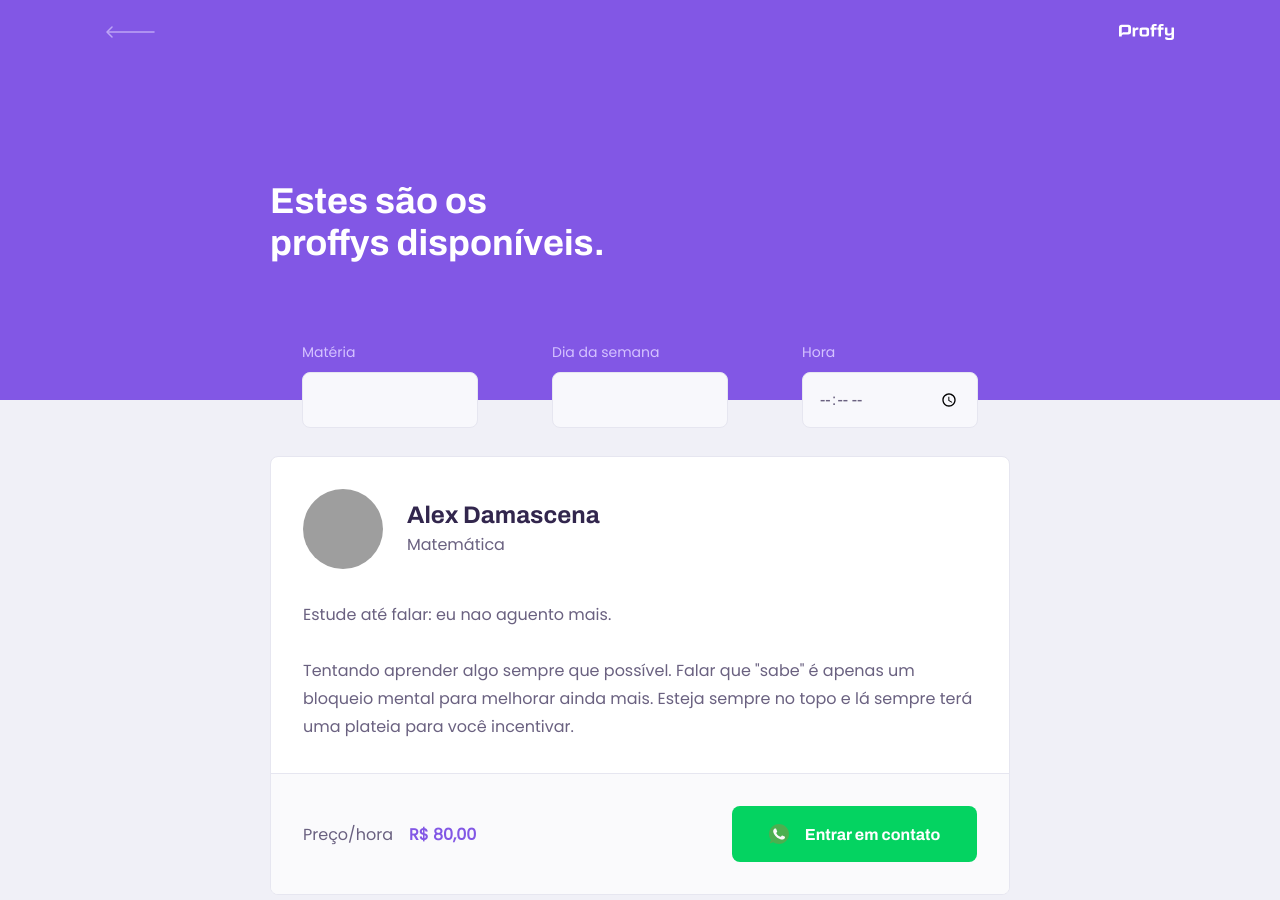
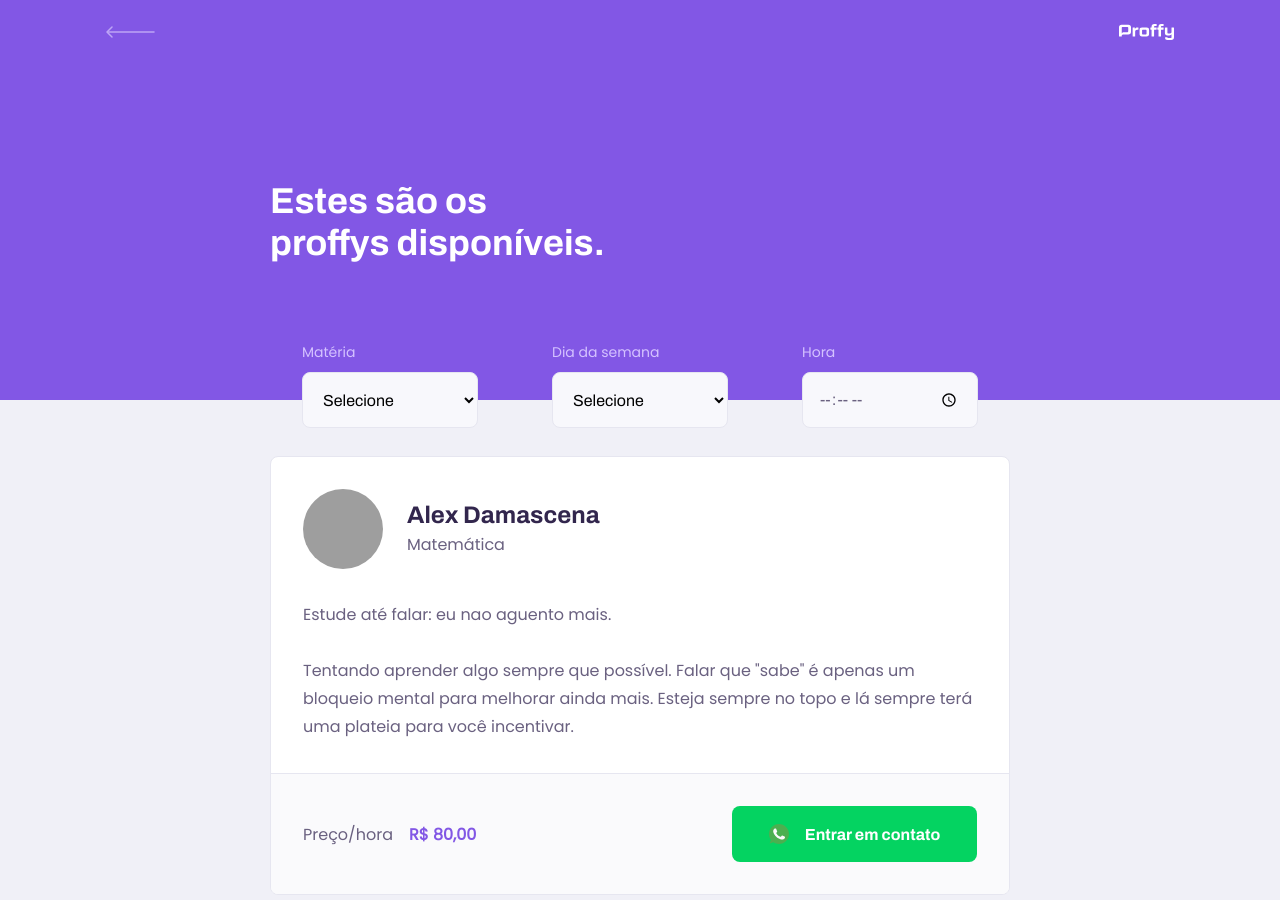
Before and after one commit to apfdamascena/NextLevelWeek-Proffy, a React (Create React App) app: page /study in a window 1280 px wide. Shown: the top 900 px of the page. Built offline with nearby package versions, Linux system fonts and the light colour scheme; grey boxes are pictures that could not be loaded.

Commit message:
refactoring some code and adding new features

```diff
--- a/src/components/Select/index.tsx
+++ b/src/components/Select/index.tsx
@@ -15,7 +15,7 @@
         <div className="select-block">
             <label htmlFor={name}>{label}</label>
             <select id= {name} {...rest}>
-                <option value = "" disabled selected hidden >Selecione uma opção</option>
+                <option value = "" disabled selected hidden >Selecione</option>
                 {options.map( (option) => {
                     return <option key = {option.value} value = {option.value}>{option.label}</option>
                 })}
--- a/src/pages/Teachers/index.tsx
+++ b/src/pages/Teachers/index.tsx
@@ -3,20 +3,49 @@
 import './teachers.css';
 import TeacherItem from '../../components/TeacherItem';
 import Input from '../../components/Input';
+import Select from '../../components/Select';
 
 export default function Teachers() {
     return (
-        <div id="page-teacher-list" className = "container">
-            <PageHeader title = "Estes são os proffys disponíveis.">
-                <form id = "search-teachers">
-                    <Input name= "subject" label = "Matéria" />
-                    <Input name= "week_day" label = "Dia da semana" />
-                    <Input type = "time" name = "time" label = "Hora" />
+        <div id="page-teacher-list" className="container">
+            <PageHeader title="Estes são os proffys disponíveis.">
+                <form id="search-teachers">
+                    <Select
+                        name="subject"
+                        label="Matéria"
+                        options={[
+                            { value: 'Artes', label: 'Artes' },
+                            { value: 'Biologia', label: 'Biologia' },
+                            { value: 'Matematica', label: 'Matematica' },
+                            { value: 'Geografia', label: 'Geografia' },
+                            { value: 'Fisica', label: 'Fisica' },
+                            { value: 'Filosofia', label: 'Filosofia' },
+                            { value: 'Sociologia', label: 'Sociologia' },
+                            { value: 'Historia', label: 'Historia' },
+                            { value: 'Português', label: 'Português' },
+                            { value: 'Química', label: 'Química' },
+                        ]}
+                    />
+
+                    <Select
+                        name="week_day"
+                        label="Dia da semana"
+                        options={[
+                            { value: '0', label: 'Domingo' },
+                            { value: '1', label: 'Segunda-feira' },
+                            { value: '2', label: 'Terça-feira' },
+                            { value: '3', label: 'Quarta-feira' },
+                            { value: '4', label: 'Quinta-feira' },
+                            { value: '5', label: 'Sexta-feira' },
+                            { value: '6', label: 'Sábado' }
+                        ]}
+                    />
+                    <Input type="time" name="time" label="Hora" />
                 </form>
             </PageHeader>
 
             <main>
-                <TeacherItem/>
+                <TeacherItem />
             </main>
         </div>
     );
--- a/src/pages/Teachers/teachers.css
+++ b/src/pages/Teachers/teachers.css
@@ -25,7 +25,8 @@
         bottom: -28px;
     }
 
-    #search-teachers .input-block + .input-block {
+    #search-teachers .input-block + .input-block,
+    #search-teachers .select-block + .select-block {
         margin-top: 0;
     }
 }
```
